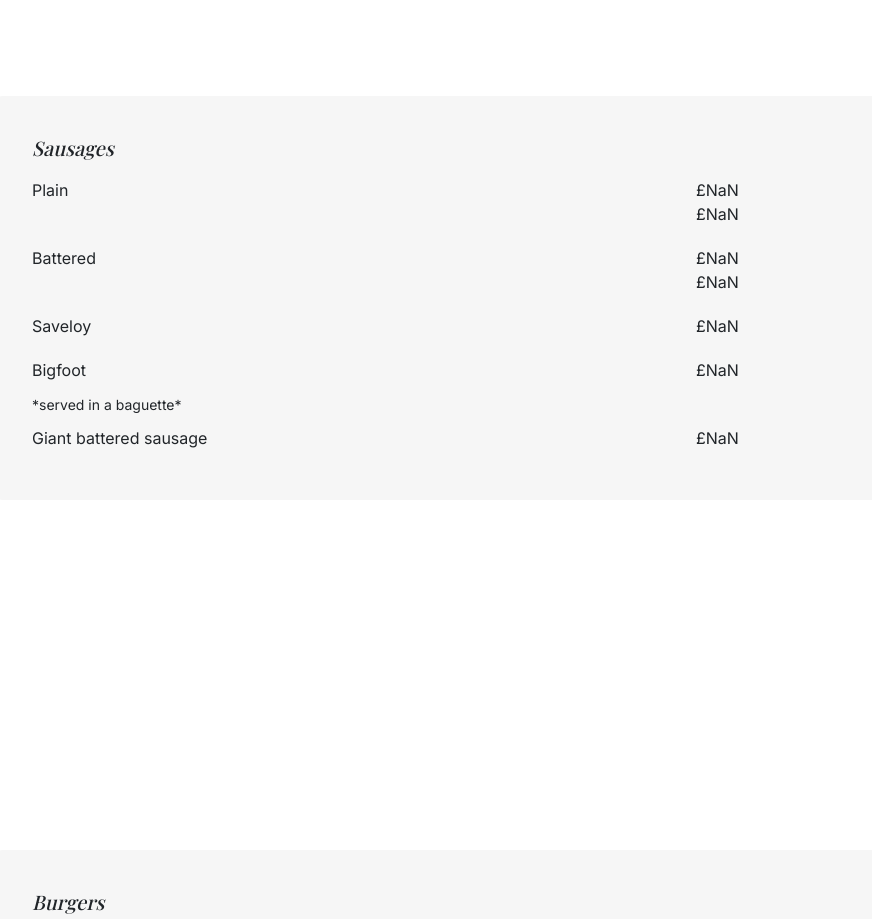
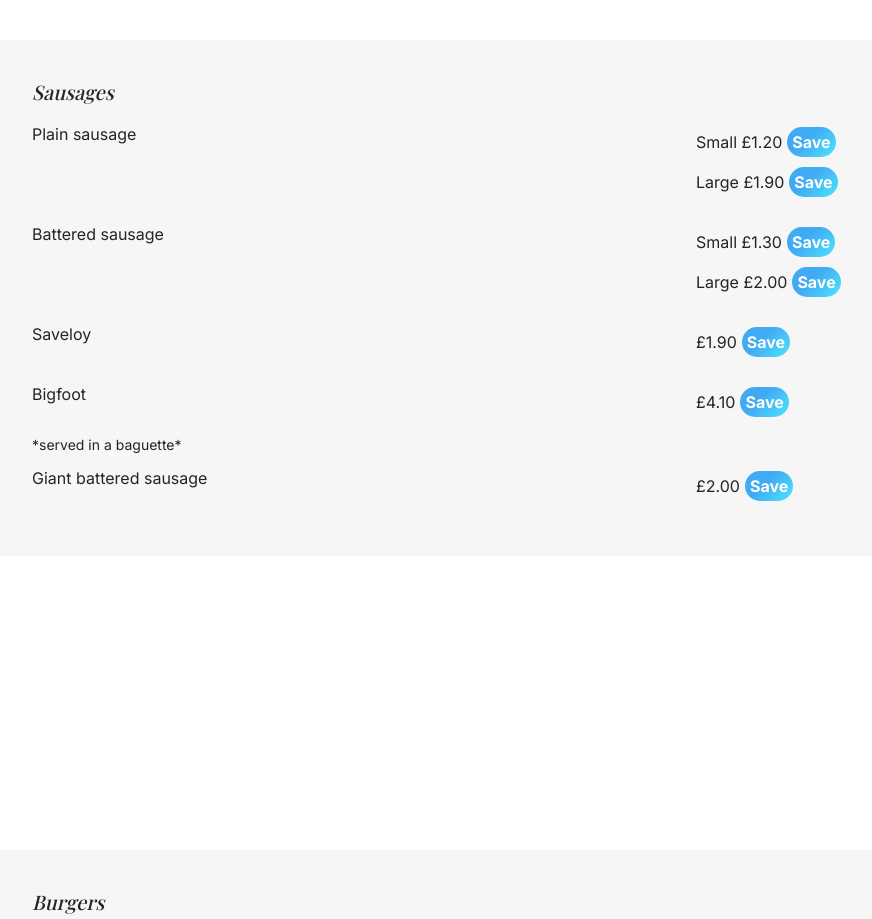
Before and after one commit to EvaSuper0115/fish-n-chips, a React (Create React App) app: page / in a window 1280 px wide. Shown: the part 5780-6699 px from the top of the page, without its empty margins (58-930 px from the left). Built offline with nearby package versions, Linux system fonts and the light colour scheme; a web font is replaced by a local one.

Commit message:
made sausage menu prices variables

```diff
--- a/src/MenuSausage.js
+++ b/src/MenuSausage.js
@@ -1,17 +1,48 @@
 import React from "react";
 import MenuItemGrid from "./MenuItemGrid";
 export default function MenuSausage(props) {
+  const plainPrices = [
+    { size: "Small", price: 1.2 },
+    { size: "Large", price: 1.9 },
+  ];
+  const batteredPrices = [
+    { size: "Small", price: 1.3 },
+    { size: "Large", price: 2 },
+  ];
+  const saveloyPrice = [{ price: 1.9 }];
+  const bigfootPrice = [{ price: 4.1 }];
+  const giantBatteredSausagePrice = [{ price: 2 }];
   return (
     <div className="MenuSausage" id={props.menuDetails.menuHref}>
       <div className="section-padding">
         <div className="menu-card">
           <h3 className="itallic-subHeading">{props.menuDetails.menuTitle}</h3>
-          <MenuItemGrid food="Plain" price={["Small £1.20", "Large £1.90"]} />
-          <MenuItemGrid food="Battered" price={["Small £1.30 ", "Large £2"]} />
-          <MenuItemGrid food="Saveloy" price={["£1.90"]} />
-          <MenuItemGrid food="Bigfoot" price={["£4.10"]} />
+          <MenuItemGrid
+            food="Plain sausage"
+            price={plainPrices}
+            button={props.button}
+          />
+          <MenuItemGrid
+            food="Battered sausage"
+            price={batteredPrices}
+            button={props.button}
+          />
+          <MenuItemGrid
+            food="Saveloy"
+            price={saveloyPrice}
+            button={props.button}
+          />
+          <MenuItemGrid
+            food="Bigfoot"
+            price={bigfootPrice}
+            button={props.button}
+          />
           <small>*served in a baguette*</small>
-          <MenuItemGrid food="Giant battered sausage" price={["£2"]} />
+          <MenuItemGrid
+            food="Giant battered sausage"
+            price={giantBatteredSausagePrice}
+            button={props.button}
+          />
         </div>
       </div>
     </div>
```
